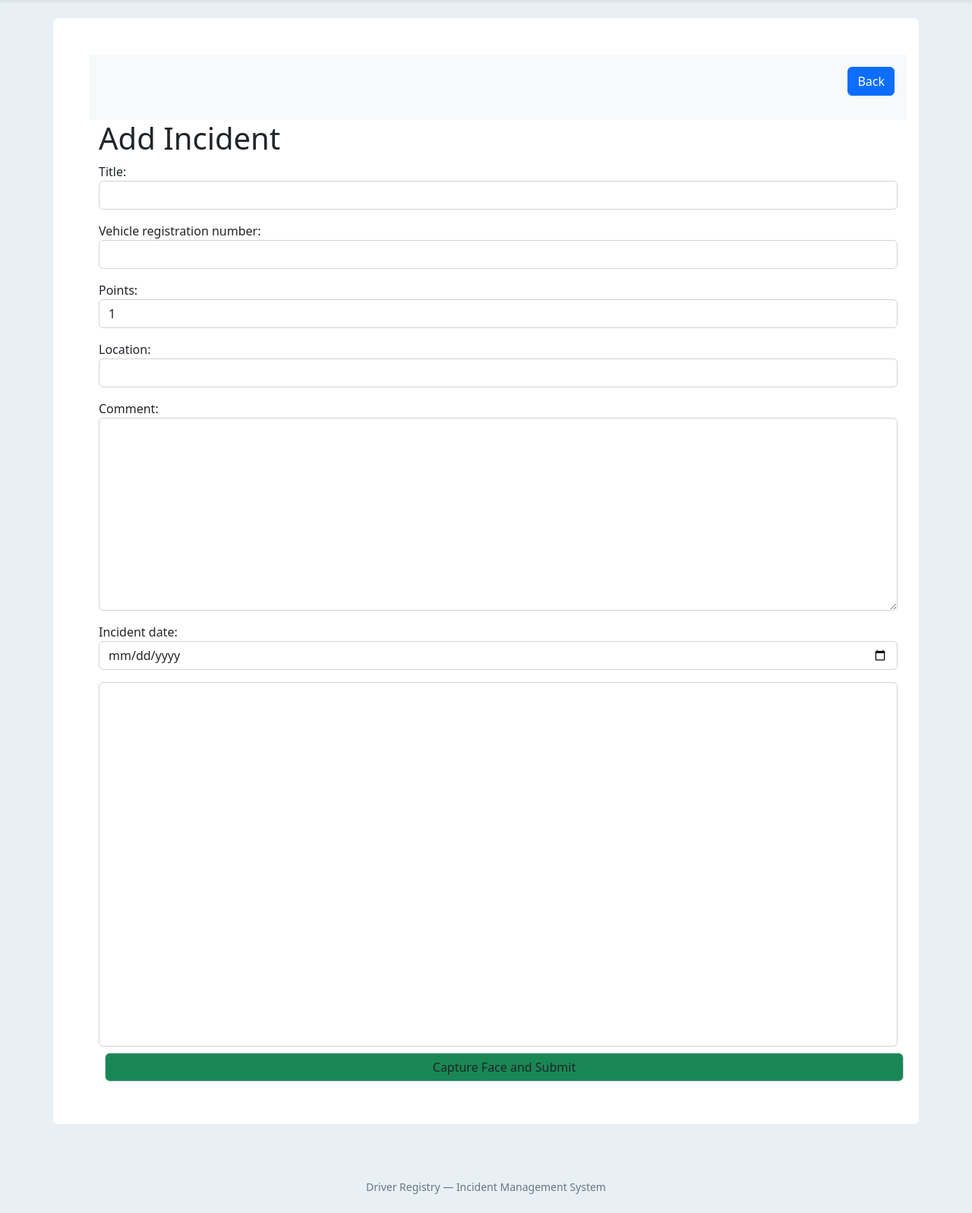
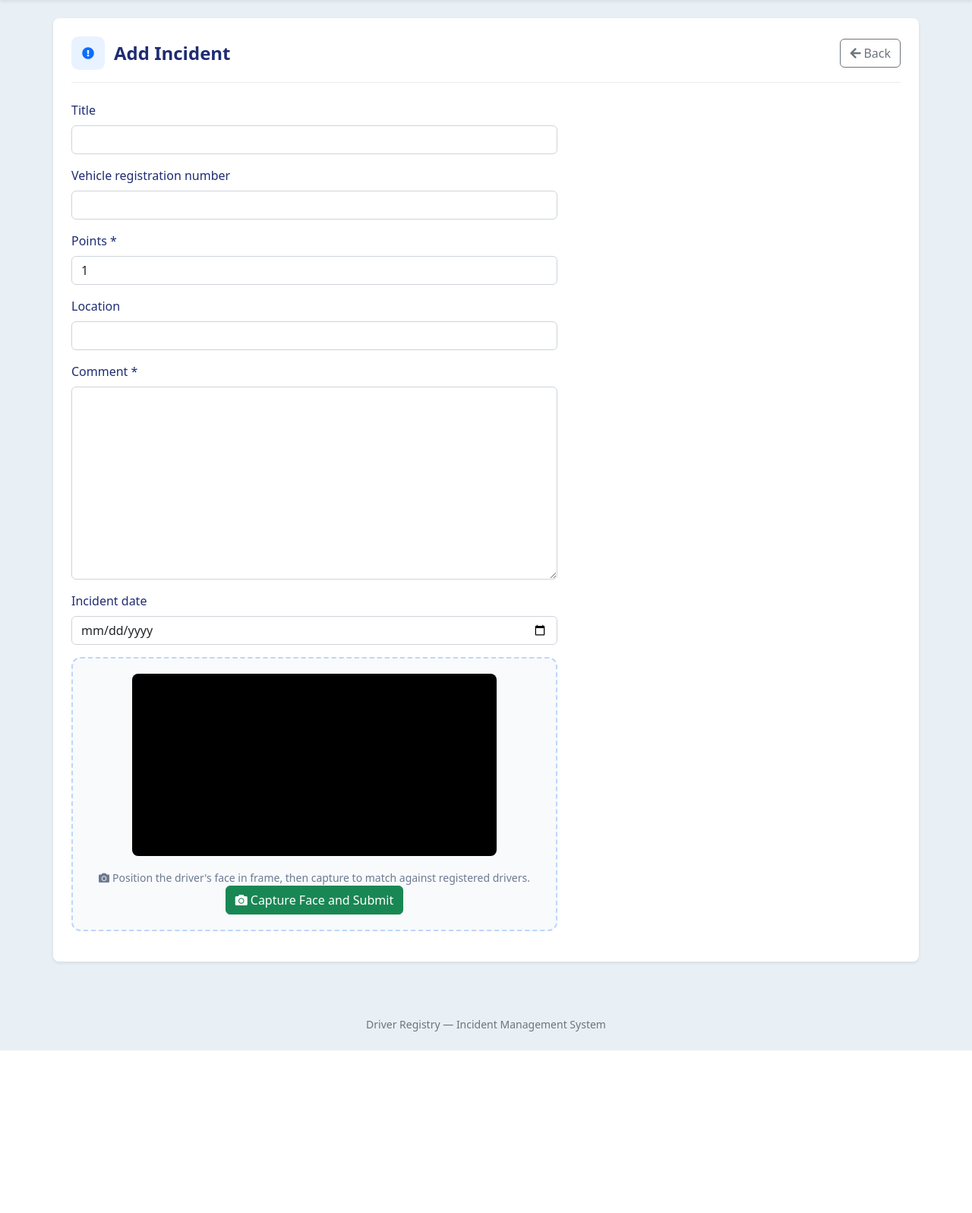
Before and after one commit to nyashaChiza/facial-recognition, a Django app: page /incident/create/ in a window 1280 px wide. Shown: the part 76-1673 px from the top of the page at 76% size. After the commit the page ends 1459 px from the top, so only its background shows below. Run offline with Django 4.2, Linux system fonts and the light colour scheme; data comes from the database, SQL or seed files in the repository; some libraries are stand-ins or nearby versions.

Commit message:
Modernize the create/blacklist forms
Driver create, incident create, and the blacklist-reason form all
had the same issues: nested nearly-identical container divs, a plain
{{ form.as_p }} dump, and a webcam capture button styled with
.form-control (a text-input class, not a button one) and no visual
framing around the <video> element at all.

Now use the shared page-header, form_fields.html for field layout,
and a bordered capture-box around the webcam preview with a hint
line and a real btn-success button. The capture JS itself (webcam
access, canvas snapshot, hidden-field submit) is unchanged.

```diff
--- a/templates/incidents/create.html
+++ b/templates/incidents/create.html
@@ -1,29 +1,30 @@
 {% extends 'layouts/base.html' %}
 
 {% block body %}
-<section class="container bg-white mx-auto m-3 p-3 rounded-2">
-<div class="container m-3 p-3 rounded-2">
-  <div class="container " >
-<div class="row align-items-center bg-light">
+<section class="container bg-white mx-auto m-3 p-4 rounded-3 shadow-sm">
+    <div class="page-header">
+        <div class="page-header-title">
+            <span class="page-header-icon"><i class="fas fa-exclamation-circle"></i></span>
+            <h1>Add Incident</h1>
+        </div>
+        <div class="page-header-actions">
+            <a href="{% url 'home' %}" class="btn btn-outline-secondary">
+                <i class="fas fa-arrow-left me-1"></i>Back
+            </a>
+        </div>
+    </div>
 
-  <div class="col-md-12 p-3 ">
-      <div class="mb-3 d-flex justify-content-end">
-          <a href="{% url 'home' %}" class="btn btn-md btn-primary">Back</a>
-      </div>
-  </div>
+    <form method="post" action="{% url 'incident-capture' %}" id="incident-form" enctype="multipart/form-data" class="form-card">
+        {% csrf_token %}
+        {% include 'layouts/form_fields.html' %}
 
-
-</div>
-    <h1>Add Incident</h1>
-    <form method="post" action="{% url 'incident-capture' %}" id="incident-form" enctype="multipart/form-data" >
-        {% csrf_token %}
-
-        <!-- Remove the citizen_form and video element -->
-
-        {{ form.as_p }}
-
-        <video class="form-control" id="video" width="640" height="480" autoplay></video>
-        <button class="form-control m-2 bg-success" type="button" id="capture-btn">Capture Face and Submit</button>
+        <div class="capture-box mb-3">
+            <video id="video" autoplay playsinline></video>
+            <p class="capture-hint"><i class="fas fa-camera me-1"></i>Position the driver's face in frame, then capture to match against registered drivers.</p>
+            <button class="btn btn-success" type="button" id="capture-btn">
+                <i class="fas fa-camera me-1"></i>Capture Face and Submit
+            </button>
+        </div>
 
         <script>
             document.getElementById('capture-btn').addEventListener('click', function() {
@@ -57,6 +58,5 @@
                 });
         </script>
     </form>
-  </div>
 </section>
 {% endblock %}
```
Also changed, not shown: templates/citizens/blacklist_form.html (+17 -14 lines), templates/citizens/create.html (+22 -22 lines).
